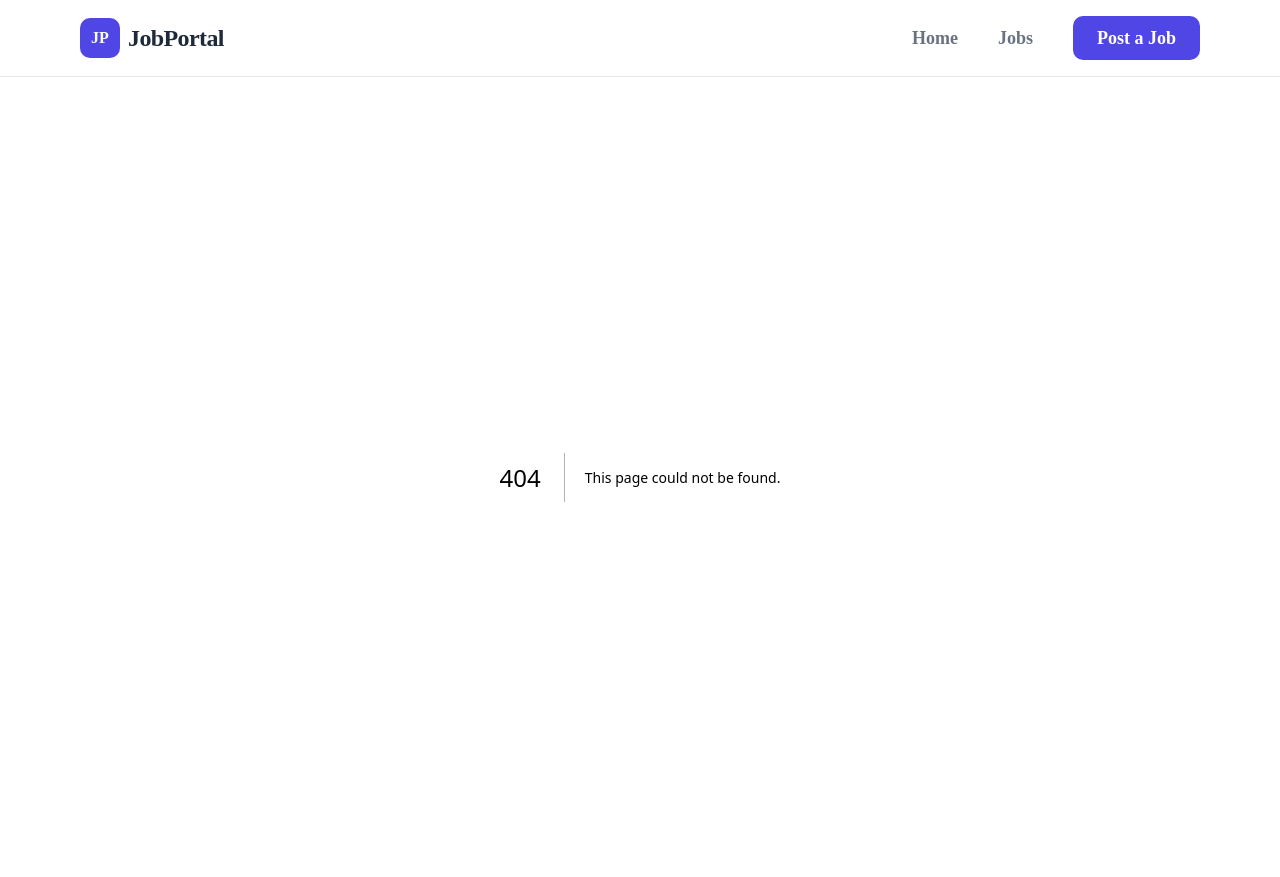
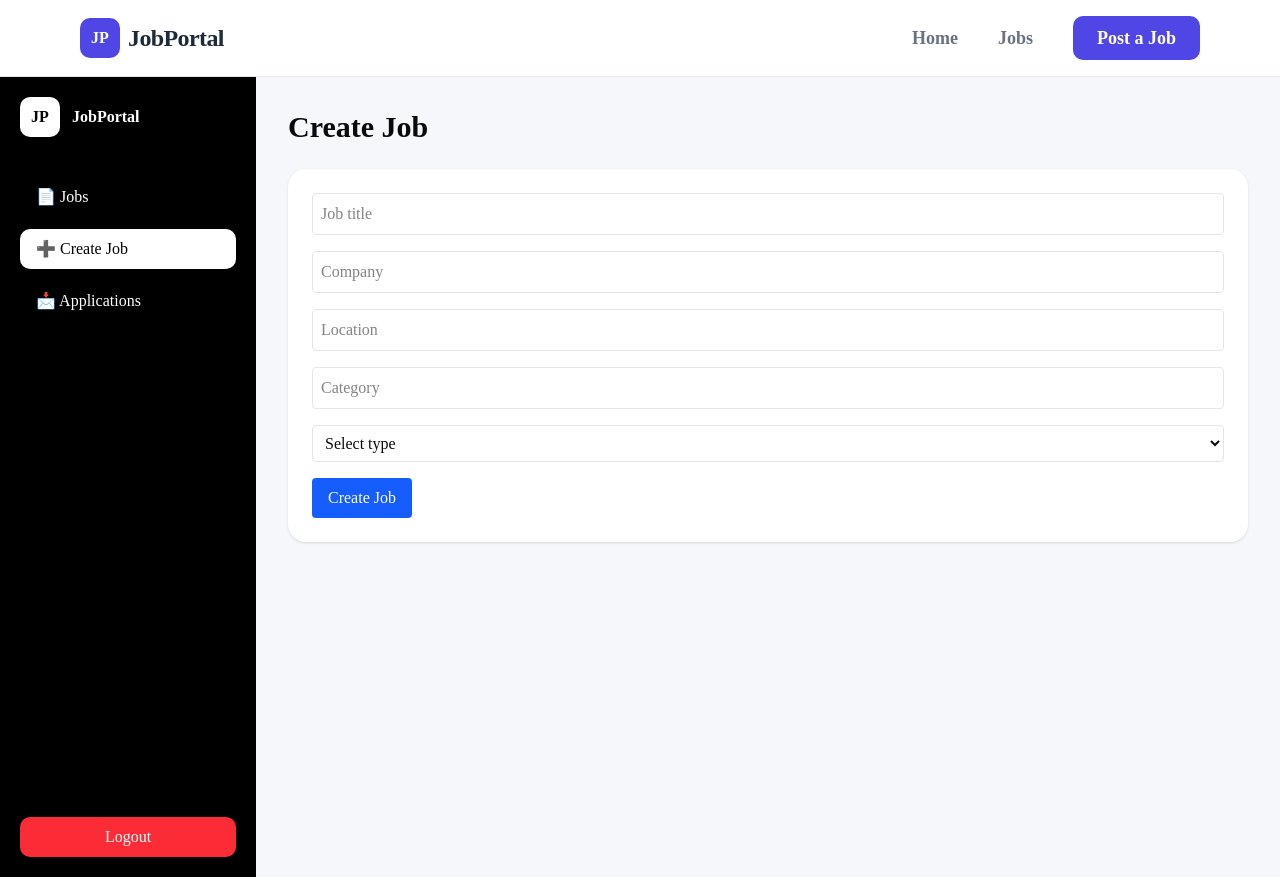
Before and after one commit to wms36155-byte/project1, a Next.js app: page /admin/create in a window 1280 px wide. Before the commit this address had no page. Built offline with nearby package versions, Linux system fonts and the light colour scheme.

Commit message:
admin page change

```diff
--- /dev/null
+++ b/app/(admin)/admin/applications/page.tsx
@@ -0,0 +1,12 @@
+"use client";
+
+import ApplicationTable from "../../components/ApplicationTable";
+
+export default function ApplicationsPage() {
+  return (
+    <div>
+      <h1 className="text-3xl font-bold mb-6">Applications</h1>
+      <ApplicationTable />
+    </div>
+  );
+}
--- /dev/null
+++ b/app/(admin)/admin/create/page.tsx
@@ -0,0 +1,12 @@
+"use client";
+
+import JobForm from "../../components/JobForm";
+
+export default function CreateJobPage() {
+  return (
+    <div>
+      <h1 className="text-3xl font-bold mb-6">Create Job</h1>
+      <JobForm />
+    </div>
+  );
+}
--- a/app/(admin)/admin/page.tsx
+++ b/app/(admin)/admin/page.tsx
@@ -0,0 +1,14 @@
+"use client";
+
+import JobTable from "../components/JobTable";
+
+export default function JobsPage() {
+  return (
+    <div>
+      <h1 className="text-3xl font-bold mb-2">Jobs Management</h1>
+      <p className="text-gray-500 mb-6">Manage all your jobs</p>
+
+      <JobTable />
+    </div>
+  );
+}
--- /dev/null
+++ b/app/(admin)/components/ApplicationTable.tsx
@@ -0,0 +1,45 @@
+"use client";
+
+type App = {
+  id: number;
+  name: string;
+  email: string;
+  job: string;
+};
+
+export default function ApplicationTable() {
+  const applications: App[] = [
+    {
+      id: 1,
+      name: "John Doe",
+      email: "john@gmail.com",
+      job: "Frontend Developer",
+    },
+  ];
+
+  return (
+    <div className="bg-white p-6 rounded-2xl shadow">
+
+      <table className="w-full">
+        <thead className="bg-gray-100">
+          <tr>
+            <th className="p-3">Name</th>
+            <th className="p-3">Email</th>
+            <th className="p-3">Job</th>
+          </tr>
+        </thead>
+
+        <tbody>
+          {applications.map((app) => (
+            <tr key={app.id} className="border-t">
+              <td className="p-3">{app.name}</td>
+              <td className="p-3">{app.email}</td>
+              <td className="p-3">{app.job}</td>
+            </tr>
+          ))}
+        </tbody>
+      </table>
+
+    </div>
+  );
+}
--- /dev/null
+++ b/app/(admin)/components/JobForm.tsx
@@ -0,0 +1,64 @@
+"use client";
+
+import { useState } from "react";
+
+export default function JobForm() {
+  const [form, setForm] = useState({
+    title: "",
+    company: "",
+    location: "",
+    category: "",
+    type: "",
+  });
+
+  const handleSubmit = (e: React.FormEvent) => {
+    e.preventDefault();
+    console.log(form);
+    alert("Job created!");
+  };
+
+  return (
+    <form
+      onSubmit={handleSubmit}
+      className="bg-white p-6 rounded-2xl shadow space-y-4"
+    >
+
+      <input
+        placeholder="Job title"
+        className="w-full border p-2 rounded"
+        onChange={(e) => setForm({ ...form, title: e.target.value })}
+      />
+
+      <input
+        placeholder="Company"
+        className="w-full border p-2 rounded"
+        onChange={(e) => setForm({ ...form, company: e.target.value })}
+      />
+
+      <input
+        placeholder="Location"
+        className="w-full border p-2 rounded"
+        onChange={(e) => setForm({ ...form, location: e.target.value })}
+      />
+
+      <input
+        placeholder="Category"
+        className="w-full border p-2 rounded"
+        onChange={(e) => setForm({ ...form, category: e.target.value })}
+      />
+
+      <select
+        className="w-full border p-2 rounded"
+        onChange={(e) => setForm({ ...form, type: e.target.value })}
+      >
+        <option value="">Select type</option>
+        <option>Full-time</option>
+        <option>Part-time</option>
+      </select>
+
+      <button className="bg-blue-600 text-white px-4 py-2 rounded">
+        Create Job
+      </button>
+    </form>
+  );
+}
--- /dev/null
+++ b/app/(admin)/components/JobTable.tsx
@@ -0,0 +1,78 @@
+"use client";
+
+import { useState } from "react";
+
+type Job = {
+  id: number;
+  title: string;
+  company: string;
+  location: string;
+  category: string;
+  type: string;
+};
+
+export default function JobTable() {
+  const [jobs, setJobs] = useState<Job[]>([
+    {
+      id: 1,
+      title: "Frontend Developer",
+      company: "TechCorp",
+      location: "Remote",
+      category: "Technology",
+      type: "Full-time",
+    },
+  ]);
+
+  const deleteJob = (id: number) => {
+    setJobs(jobs.filter((j) => j.id !== id));
+  };
+
+  return (
+    <div className="bg-white p-6 rounded-2xl shadow">
+
+      <div className="flex justify-between mb-4">
+        <h2 className="font-semibold">All Jobs ({jobs.length})</h2>
+      </div>
+
+      <table className="w-full">
+        <thead className="bg-gray-100">
+          <tr>
+            <th className="p-3">Title</th>
+            <th className="p-3">Company</th>
+            <th className="p-3">Category</th>
+            <th className="p-3">Type</th>
+            <th className="p-3">Actions</th>
+          </tr>
+        </thead>
+
+        <tbody>
+          {jobs.map((job) => (
+            <tr key={job.id} className="border-t">
+
+              <td className="p-3">
+                <p className="font-medium">{job.title}</p>
+                <p className="text-sm text-gray-500">{job.location}</p>
+              </td>
+
+              <td className="p-3">{job.company}</td>
+
+              <td className="p-3">{job.category}</td>
+
+              <td className="p-3">{job.type}</td>
+
+              <td className="p-3">
+                <button
+                  onClick={() => deleteJob(job.id)}
+                  className="border px-3 py-1 rounded"
+                >
+                  Delete
+                </button>
+              </td>
+
+            </tr>
+          ))}
+        </tbody>
+      </table>
+    </div>
+  );
+}
--- /dev/null
+++ b/app/(admin)/components/Sidebar.tsx
@@ -0,0 +1,47 @@
+"use client";
+
+import Link from "next/link";
+import { usePathname } from "next/navigation";
+
+export default function Sidebar() {
+  const pathname = usePathname();
+
+  const linkClass = (path: string) =>
+    `block px-4 py-2 rounded-lg ${
+      pathname === path
+        ? "bg-white text-black"
+        : "hover:bg-gray-800"
+    }`;
+
+  return (
+    <aside className="w-64 bg-black text-white p-5 flex flex-col justify-between">
+
+      <div>
+        <div className="flex items-center gap-3 mb-10">
+          <div className="bg-white text-black w-10 h-10 flex items-center justify-center rounded-lg font-bold">
+            JP
+          </div>
+          <h1 className="font-semibold">JobPortal</h1>
+        </div>
+
+        <nav className="space-y-3">
+          <Link href="/admin" className={linkClass("/admin")}>
+            📄 Jobs
+          </Link>
+
+          <Link href="/admin/create" className={linkClass("/admin/create")}>
+            ➕ Create Job
+          </Link>
+
+          <Link href="/admin/applications" className={linkClass("/admin/applications")}>
+            📩 Applications
+          </Link>
+        </nav>
+      </div>
+
+      <button className="bg-red-500 py-2 rounded-lg">
+        Logout
+      </button>
+    </aside>
+  );
+}
--- a/app/(admin)/layout.tsx
+++ b/app/(admin)/layout.tsx
@@ -0,0 +1,18 @@
+"use client";
+
+import Sidebar from "./components/Sidebar";
+
+export default function AdminLayout({
+  children,
+}: {
+  children: React.ReactNode;
+}) {
+  return (
+    <div className="flex min-h-screen">
+      <Sidebar />
+      <main className="flex-1 bg-[#F5F7FB] p-8">
+        {children}
+      </main>
+    </div>
+  );
+}
--- a/app/(main)/layout.tsx
+++ /dev/null
@@ -1,10 +0,0 @@
-import Navbar from "@/components/ui/Navbar";
-
-export default function MainLayout({ children }: { children: React.ReactNode }) {
-  return (
-    <>
-      <Navbar />
-      <main>{children}</main>
-    </>
-  );
-}
```
Also changed, not shown: app/(admin)/create-job/page.tsx (deleted), app/(admin)/jobs.tsx/page.tsx (deleted), app/(main)/page.tsx (deleted).
